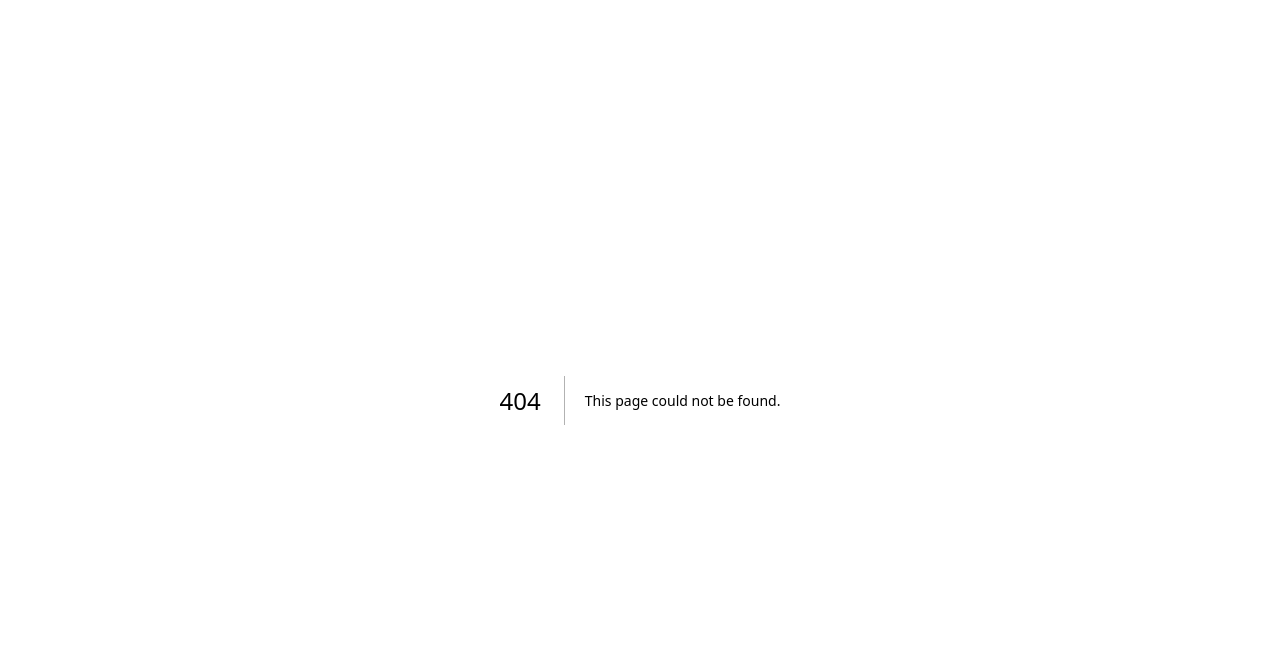
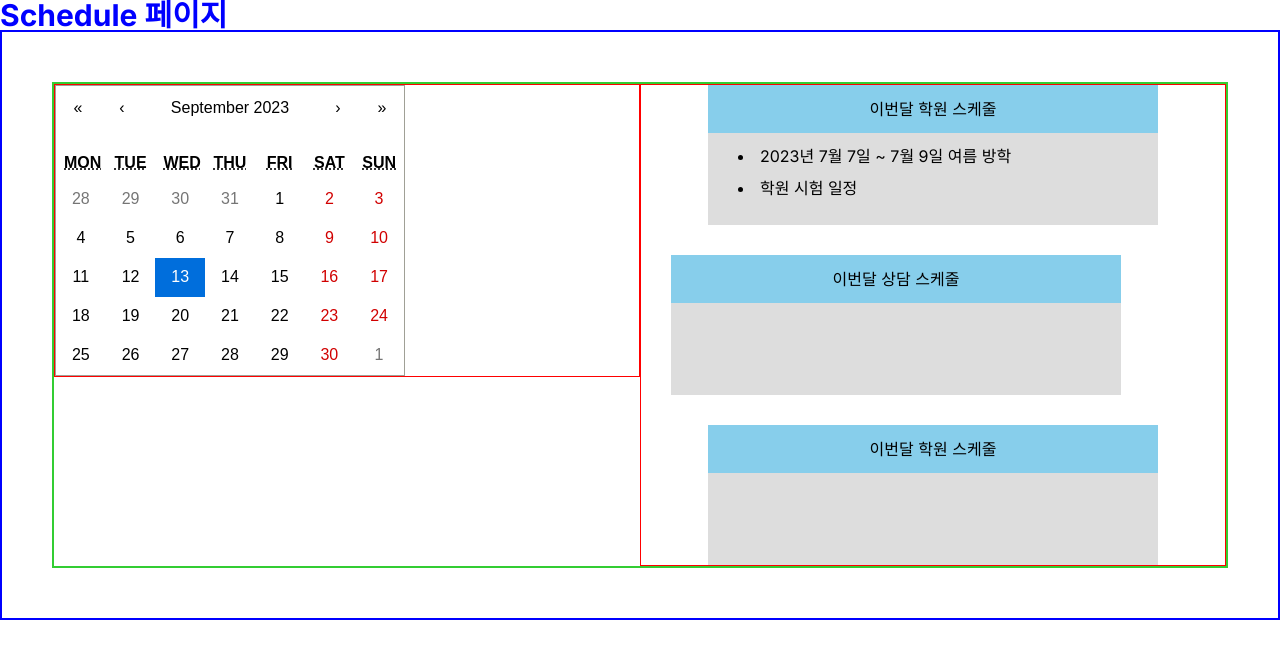
Before and after one commit to AcaTechProject/frontend, a Next.js app: page /schedule in a window 1280 px wide. Before the commit this address had no page. Shown: the top 658 px of the page. Built offline with nearby package versions, Linux system fonts and the light colour scheme.

Commit message:
feat: 스케줄 관리 페이지 생성 및 퍼블리싱 기초 단계 개발

```diff
--- /dev/null
+++ b/src/app/schedule/Schedule.jsx
@@ -0,0 +1,78 @@
+import React, { useState } from "react";
+import { styled } from "styled-components";
+import Calendar from "react-calendar";
+import "react-calendar/dist/Calendar.css";
+
+function Schedule(props) {
+  const [value, onChange] = useState(new Date());
+
+  return (
+    <SchedulePageWrapper>
+      <SectionWrapper>
+        <StyledSection>
+          <Calendar onChange={onChange} value={value} />
+        </StyledSection>
+        <StyledSection>
+          <ScheduleCard>
+            <ScheduleCardTitle>{"이번달 학원 스케줄"}</ScheduleCardTitle>
+            <ScheduleCardContent>
+              <li>{"2023년 7월 7일 ~ 7월 9일 여름 방학"}</li>
+              <br />
+              <li>{"학원 시험 일정"}</li>
+            </ScheduleCardContent>
+          </ScheduleCard>
+          <ScheduleCard style={{ margin: 30 + "px" }}>
+            <ScheduleCardTitle>{"이번달 상담 스케줄"}</ScheduleCardTitle>
+            <ScheduleCardContent></ScheduleCardContent>
+          </ScheduleCard>
+          <ScheduleCard>
+            <ScheduleCardTitle>{"이번달 학원 스케줄"}</ScheduleCardTitle>
+            <ScheduleCardContent></ScheduleCardContent>
+          </ScheduleCard>
+        </StyledSection>
+      </SectionWrapper>
+    </SchedulePageWrapper>
+  );
+}
+
+export default Schedule;
+
+const SchedulePageWrapper = styled.div`
+  border: 2px solid blue;
+  padding: 50px 50px;
+`;
+
+const SectionWrapper = styled.div`
+  border: 2px solid limegreen;
+  display: flex;
+`;
+
+const StyledSection = styled.section`
+  width: 100%;
+  height: 100%;
+  border: 1px solid red;
+`;
+
+const ScheduleCard = styled.article`
+  margin: 0 auto;
+  width: 450px;
+  height: 140px;
+  background-color: pink;
+`;
+
+const ScheduleCardTitle = styled.div`
+  width: 450px;
+  height: 48px;
+  background-color: skyblue;
+  display: flex;
+  justify-content: center;
+  align-items: center;
+`;
+
+const ScheduleCardContent = styled.div`
+  width: 450px;
+  height: 92px;
+  padding: 15px 0 0 30px;
+  background-color: #dddddd;
+  overflow: hidden;
+`;
--- /dev/null
+++ b/src/app/schedule/layout.jsx
@@ -0,0 +1,11 @@
+import React from 'react';
+
+function layout({children}) {
+  return (
+    <div>
+      {children}
+    </div>
+  );
+}
+
+export default layout;
--- /dev/null
+++ b/src/app/schedule/page.jsx
@@ -0,0 +1,20 @@
+"use client";
+import React from "react";
+import styled from "styled-components";
+import Schedule from "./Schedule";
+
+function page(props) {
+  return (
+    <div>
+      <Title>Schedule 페이지</Title>
+      <Schedule />
+    </div>
+  );
+}
+
+export default page;
+
+const Title = styled.h1`
+  color: blue;
+  font-size: 30px;
+`;
```
